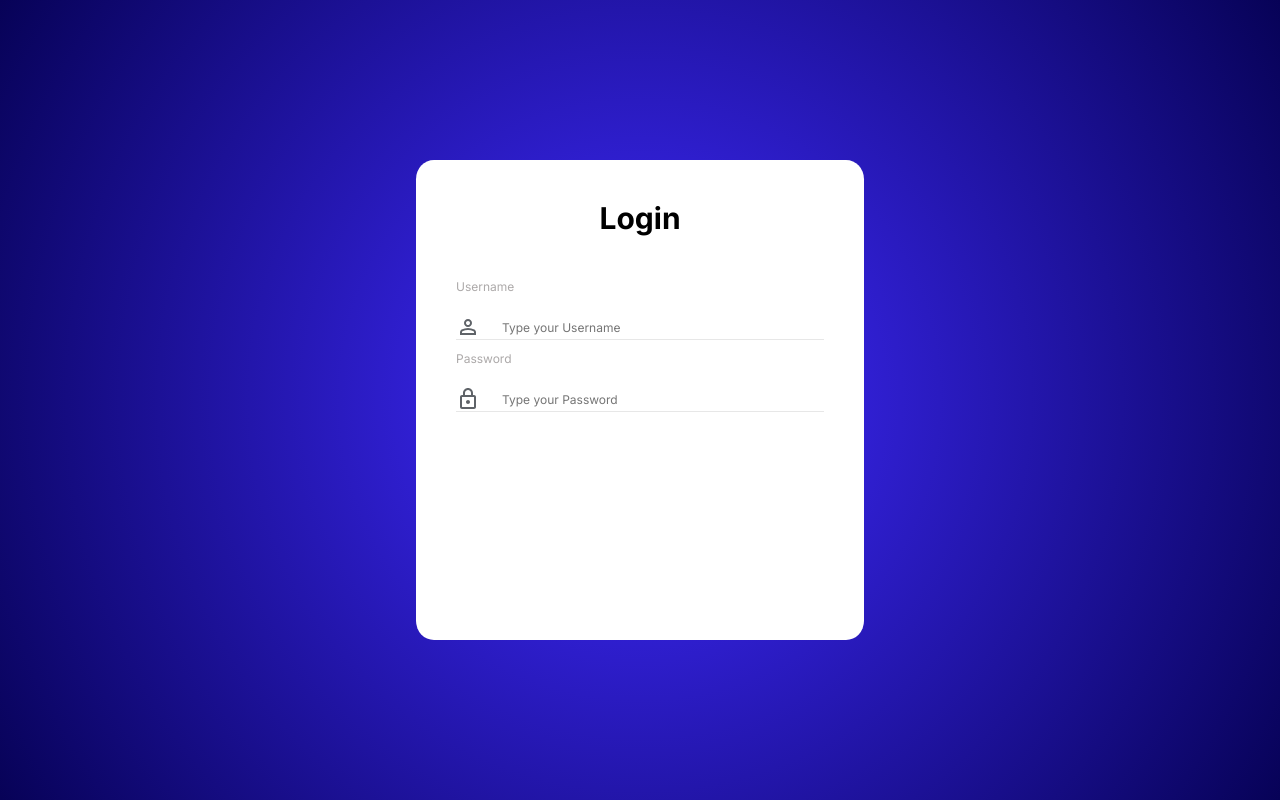
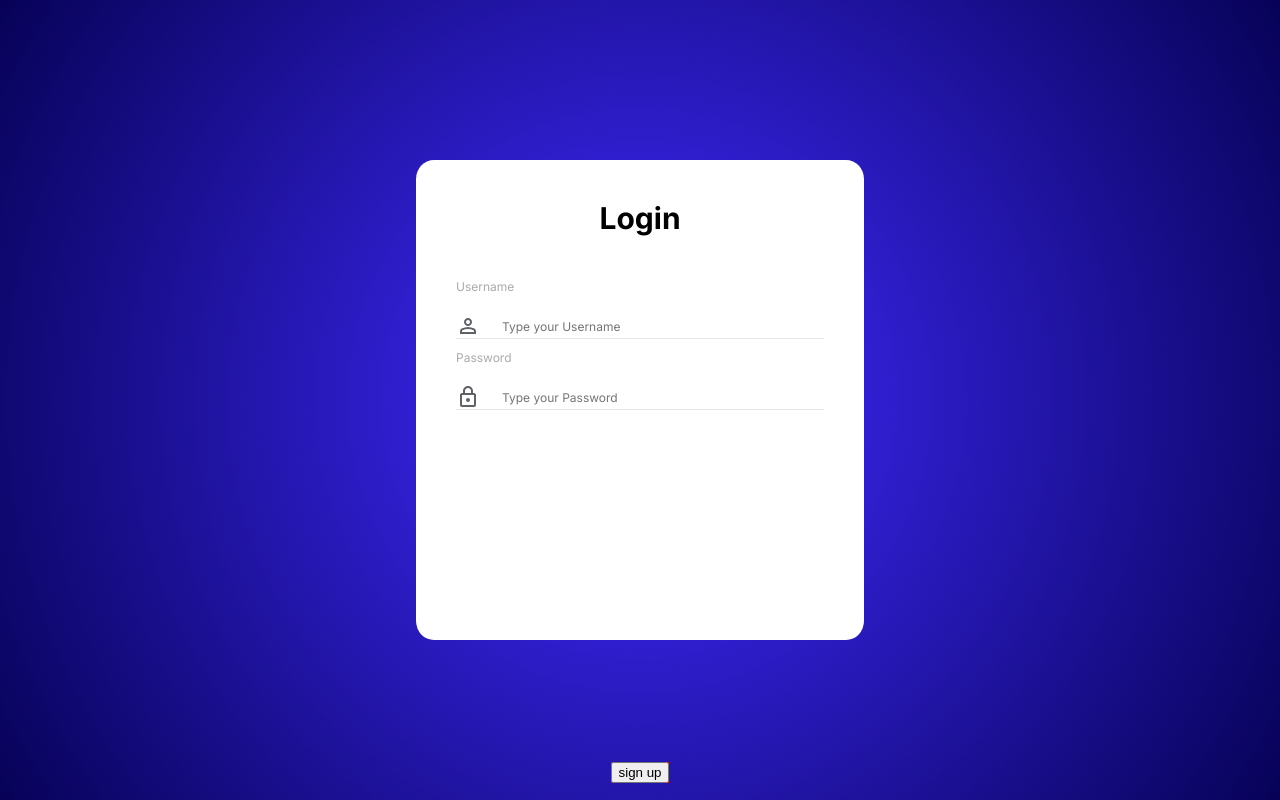
Before and after one commit to amolanol5/auth-lab, a React (Vite) app in the folder login/: page / in a window 1280 px wide. Built offline with nearby package versions, Linux system fonts and the light colour scheme; the HTML template or start-up script is replaced by a standard one.

Commit message:
chore: button

```diff
--- a/login/src/App.css
+++ b/login/src/App.css
@@ -76,3 +76,8 @@ body {
 img {
     display: block;
 }
+
+.boton {
+    display: flex;
+    margin-top: 22rem;
+}
--- a/login/src/App.tsx
+++ b/login/src/App.tsx
@@ -1,6 +1,8 @@
 import './App.css'
 import logoUser from './assets/person.svg'
 import logoLock from './assets/lock.svg'
+import Button from './Button.tsx'
+
 
 function App() {
   return (
@@ -9,13 +11,17 @@ function App() {
         <div className='loginname'> Login</div>
         <div className='namefield'> Username</div>
         <div className='containerloguito'>
-        <img className='smalllogo' src={logoUser} />
+          <img className='smalllogo' src={logoUser} />
           <input className='cinput' type="text" placeholder='Type your Username' />
         </div>
         <div className='namefield'> Password</div>
+
         <div className='containerloguito'>
           <img className='smalllogo' src={logoLock} />
-          <input className='cinput' type="text" placeholder='Type your Password' />
+          <input className='cinput' type="password" placeholder='Type your Password' />
+        </div>
+        <div className='boton'>
+          <Button />
         </div>
       </article>
     </div>
--- /dev/null
+++ b/login/src/Button.css
@@ -0,0 +1,3 @@
+.button {
+    background-color: red;
+}
--- /dev/null
+++ b/login/src/Button.tsx
@@ -0,0 +1,11 @@
+import './Button.css'
+
+function Button() {
+  return (
+    <div className='button'>
+      <button> sign up</button>
+    </div>
+  )
+}
+
+export default Button
```
